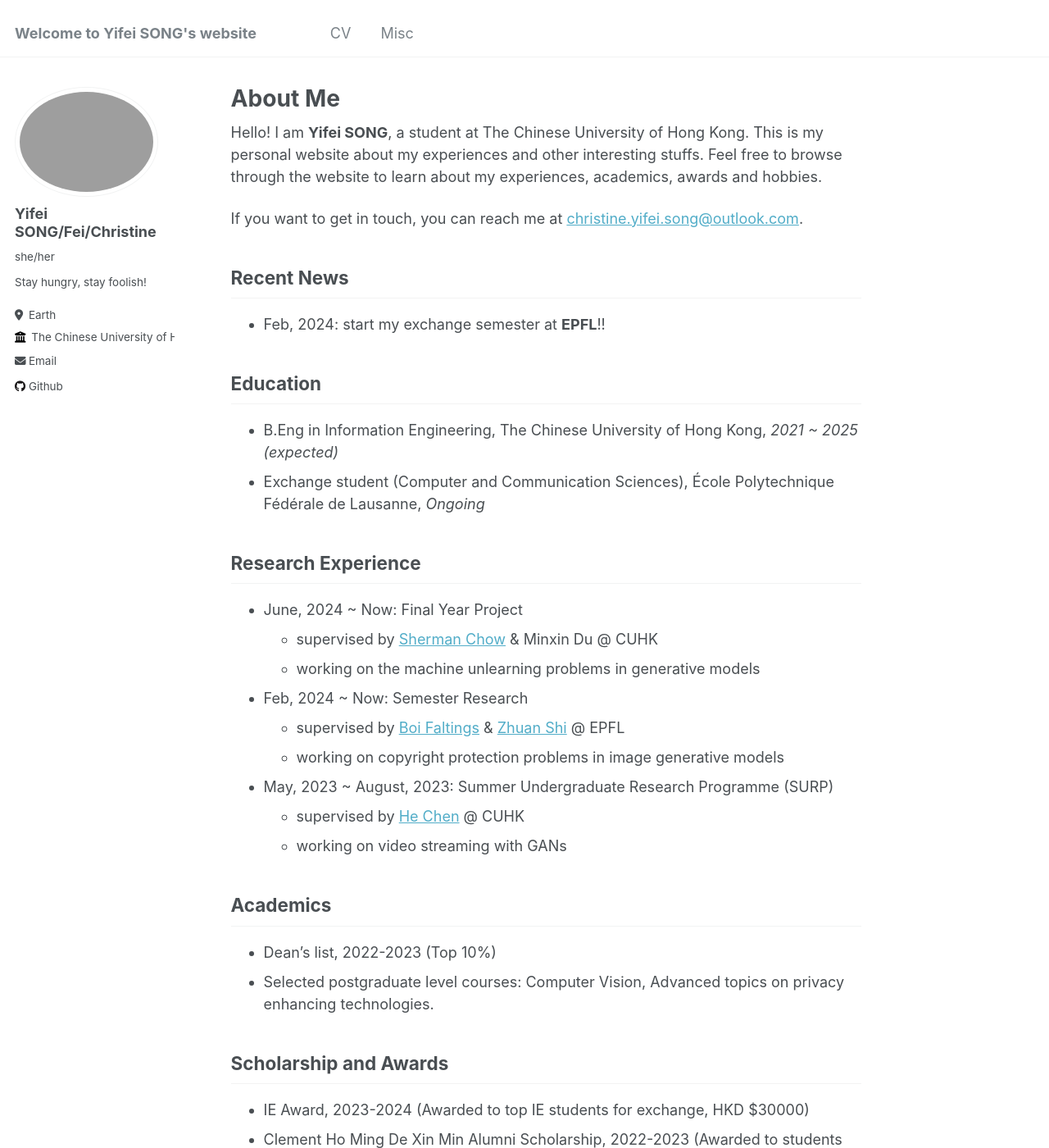
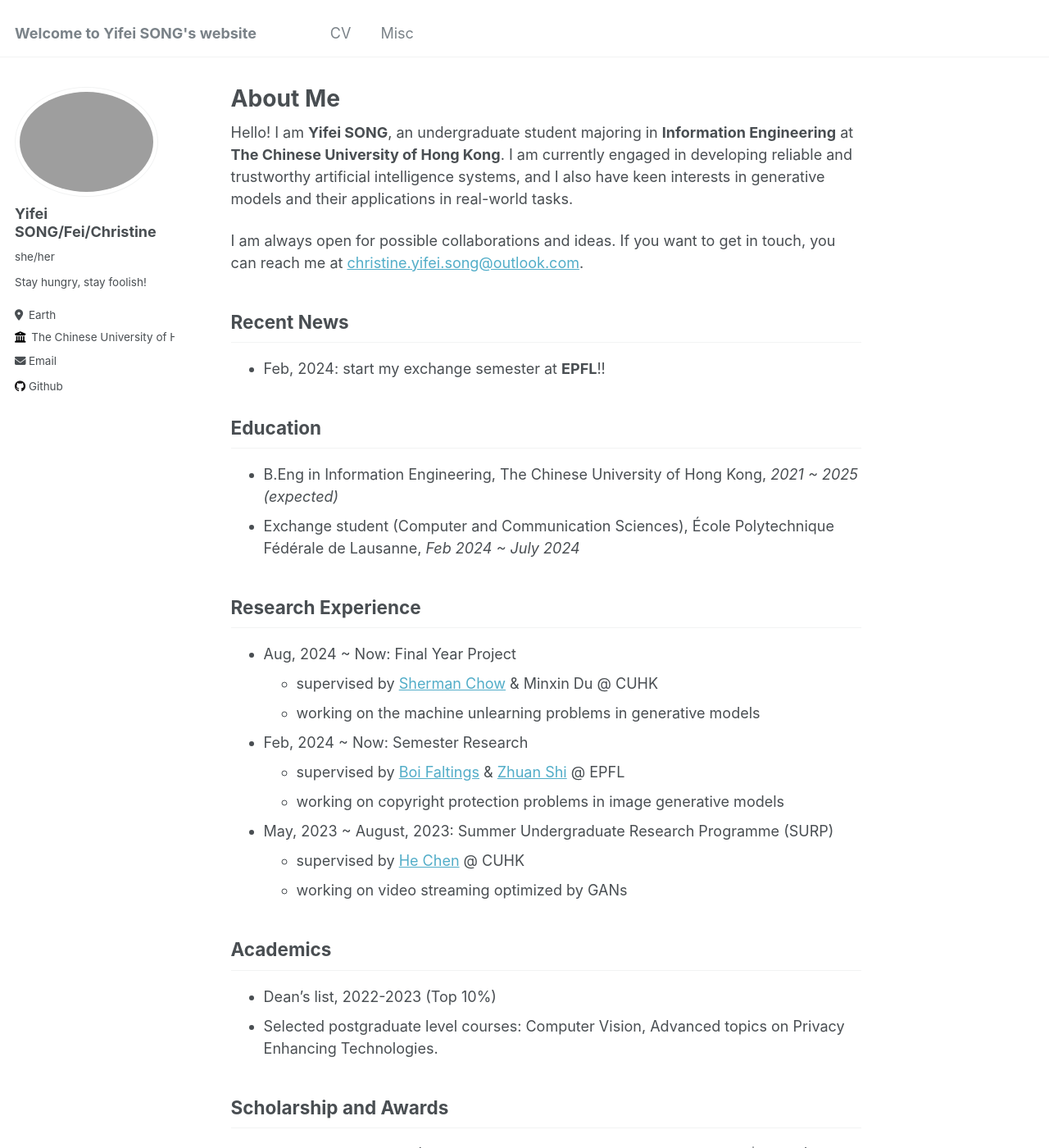
Before and after one commit to HiFei4869/HiFei4869.github.io, a Jekyll site: the page built from _pages/about.md, in a window 1280 px wide and 1400 px high. Shown: the whole window at 82% size. Built offline with Jekyll 4.4.1, drawn with Linux system fonts in a browser that asks for light colours; some of the changed text lies outside the part shown.

Commit message:
Update about.md

```diff
--- a/_pages/about.md
+++ b/_pages/about.md
@@ -8,20 +8,19 @@ redirect_from:
 ---
 
 
-Hello! I am **Yifei SONG**, a student at The Chinese University of Hong Kong. This is my personal website about my experiences and other interesting stuffs.
-Feel free to browse through the website to learn about my experiences, academics, awards and hobbies.
+Hello! I am **Yifei SONG**, an undergraduate student majoring in **Information Engineering** at **The Chinese University of Hong Kong**. I am currently engaged in developing reliable and trustworthy artificial intelligence systems, and I also have keen interests in generative models and their applications in real-world tasks.
 
-If you want to get in touch, you can reach me at [christine.yifei.song@outlook.com](mailto:christine.yifei.song@outlook.com).
+I am always open for possible collaborations and ideas. If you want to get in touch, you can reach me at [christine.yifei.song@outlook.com](mailto:christine.yifei.song@outlook.com).
 
 ## Recent News
  - Feb, 2024: start my exchange semester at **EPFL**!!
 
 ## Education
  - B.Eng in Information Engineering, The Chinese University of Hong Kong, *2021 ~ 2025 (expected)*
- - Exchange student (Computer and Communication Sciences), École Polytechnique Fédérale de Lausanne, *Ongoing*
+ - Exchange student (Computer and Communication Sciences), École Polytechnique Fédérale de Lausanne, *Feb 2024 ~ July 2024*
 
 ## Research Experience
- - June, 2024 ~ Now: Final Year Project
+ - Aug, 2024 ~ Now: Final Year Project
    - supervised by [Sherman Chow](https://www.ie.cuhk.edu.hk/faculty/chow-sze-ming-sherman/) & Minxin Du @ CUHK
    - working on the machine unlearning problems in generative models
  - Feb, 2024 ~ Now: Semester Research
@@ -29,12 +28,12 @@ If you want to get in touch, you can reach me at [christine.yifei.song@outlook.c
    - working on copyright protection problems in image generative models
  - May, 2023 ~ August, 2023: Summer Undergraduate Research Programme (SURP)
    - supervised by [He Chen](https://www.ie.cuhk.edu.hk/faculty/chen-he-henry/) @ CUHK
-   - working on video streaming with GANs
+   - working on video streaming optimized by GANs
 
 
 ## Academics
  - Dean's list, 2022-2023 (Top 10%)
- - Selected postgraduate level courses: Computer Vision, Advanced topics on privacy enhancing technologies.
+ - Selected postgraduate level courses: Computer Vision, Advanced topics on Privacy Enhancing Technologies.
 
 
 ## Scholarship and Awards
@@ -42,7 +41,7 @@ If you want to get in touch, you can reach me at [christine.yifei.song@outlook.c
  - Clement Ho Ming De Xin Min Alumni Scholarship, 2022-2023 (Awarded to students with top academic performances, HKD $10000)
 
 
-<span style="color:DeepSkyBlue">Last Updates at June 2024!</span>
+<span style="color:DeepSkyBlue">Last Updates at Sep 2024!</span>
 
 
 
```
